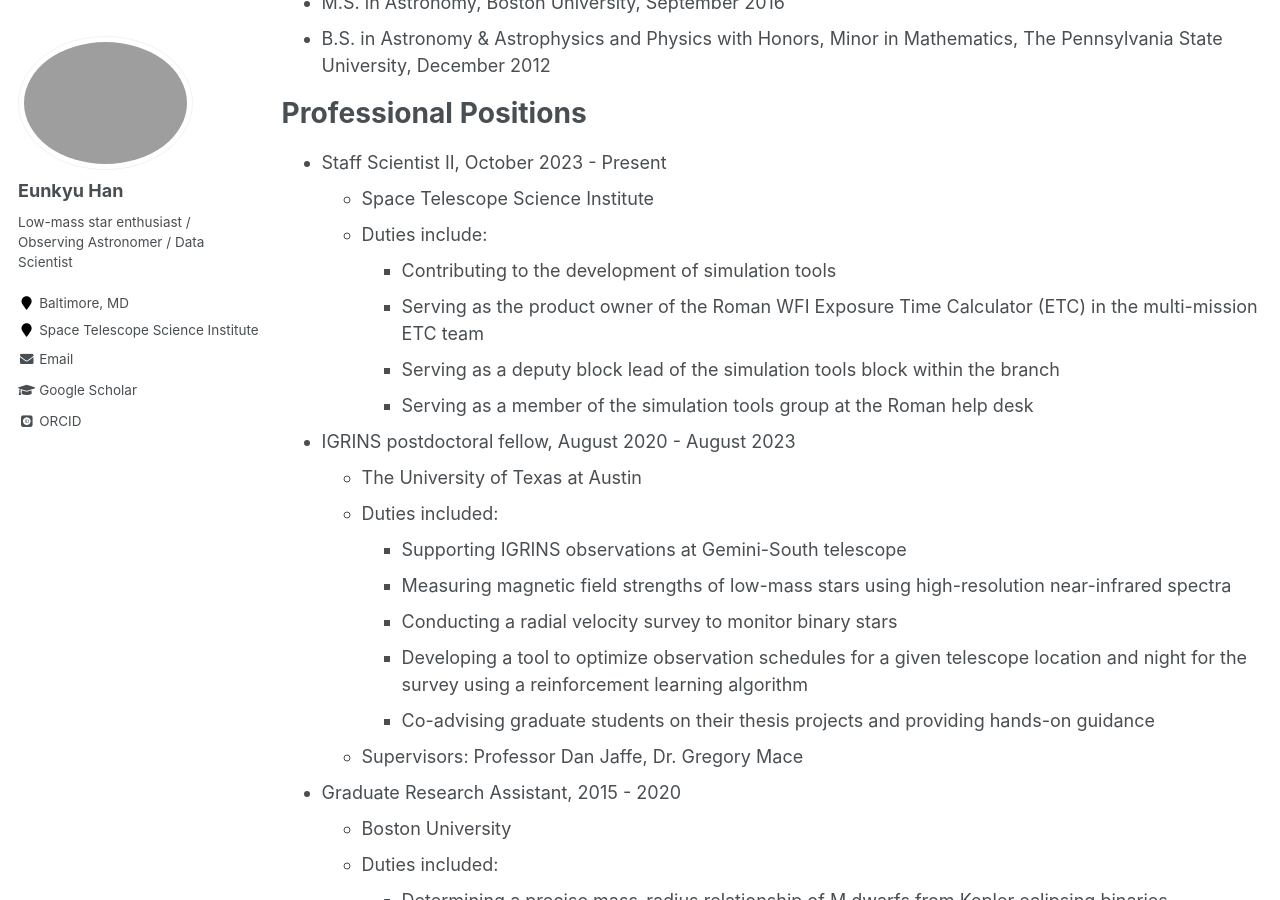
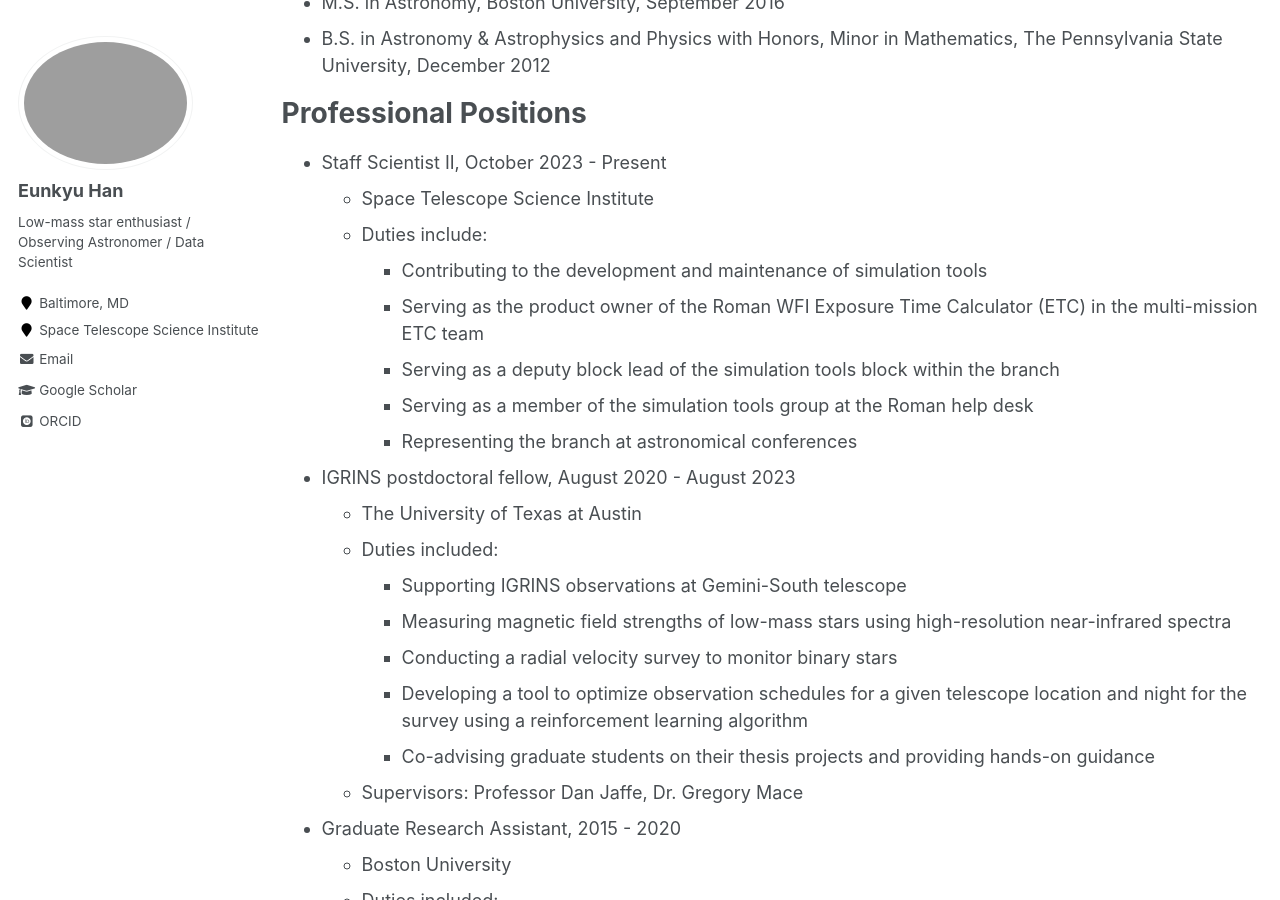
Before and after one commit to eunkyuh/eunkyuh.github.io, a Jekyll site: the page built from _pages/cv.md, in a window 1280 px wide and 900 px high, scrolled down 313 px. Built offline with Jekyll 4.4.1, drawn with Linux system fonts in a browser that asks for light colours; some web fonts are replaced.

Commit message:
Update cv.md

```diff
--- a/_pages/cv.md
+++ b/_pages/cv.md
@@ -23,10 +23,11 @@ Professional Positions
 * Staff Scientist II, October 2023 - Present
   * Space Telescope Science Institute
   * Duties include:
-    * Contributing to the development of simulation tools
+    * Contributing to the development and maintenance of simulation tools
     * Serving as the product owner of the Roman WFI Exposure Time Calculator (ETC) in the multi-mission ETC team
     * Serving as a deputy block lead of the simulation tools block within the branch
     * Serving as a member of the simulation tools group at the Roman help desk
+    * Representing the branch at astronomical conferences
 
 * IGRINS postdoctoral fellow, August 2020 - August 2023
   * The University of Texas at Austin
```
